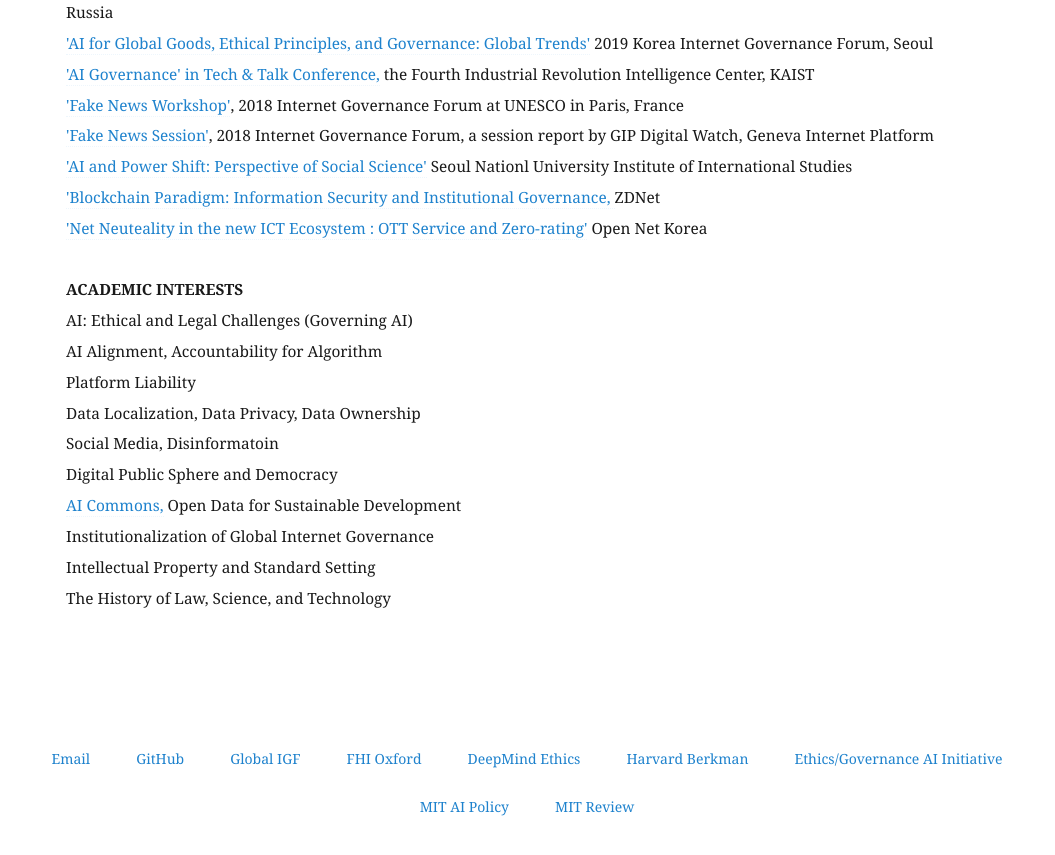
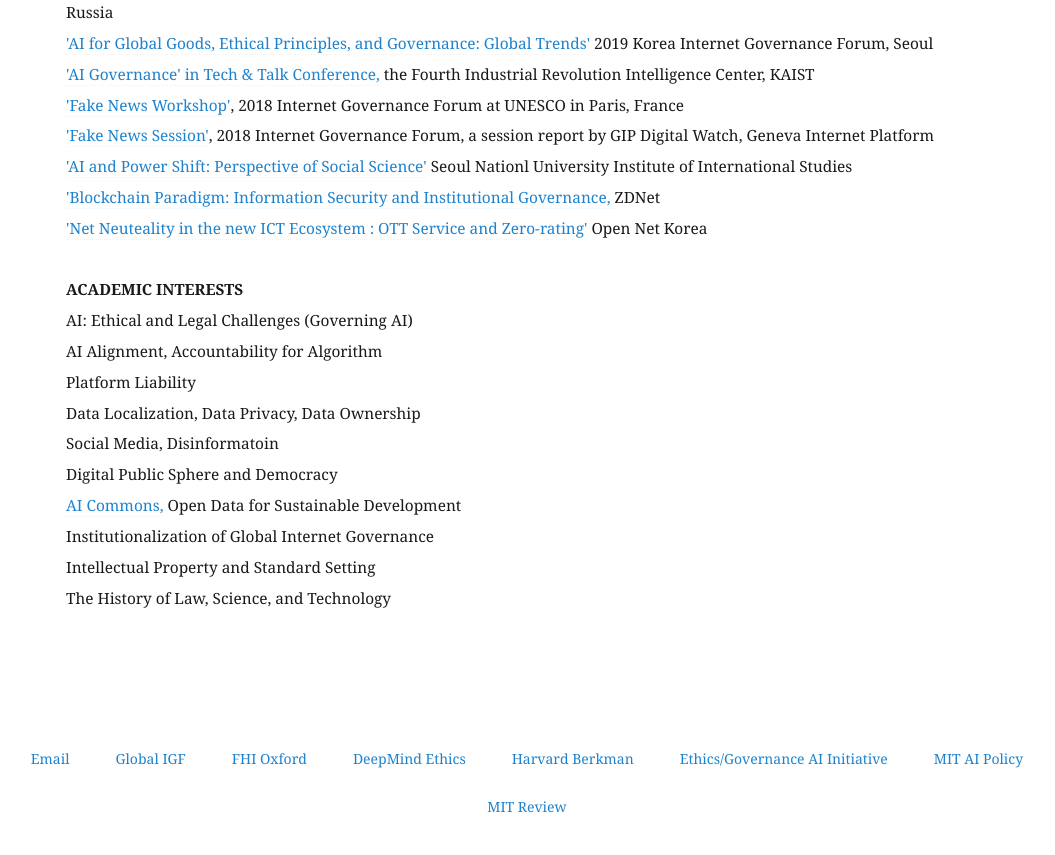
Before and after one commit to eunchangchoi/eunchangchoi.github.io, a Jekyll site: the page built from index.md, in a window 1280 px wide and 900 px high, scrolled down 1629 px. Shown: the top 855 px of the window, without its empty margins (34-1089 px from the left). Built offline with Jekyll 4.4.1, drawn with Linux system fonts in a browser that asks for light colours.

Commit message:
Update default.html

```diff
--- a/_layouts/default.html
+++ b/_layouts/default.html
@@ -60,7 +60,6 @@
 <footer>
    <ul>
    <li><a href="mailto:eunchang.choi@aya.yale.edu">Email</a></li>
-   <li><a href="https://github.com/eunchangchoi"> GitHub</a></li>
    <li><a href="https://www.intgovforum.org/multilingual/content/igf-2019-workshop-selection-results/"> Global IGF</a></li>
    <li><a href="https://governance.ai"> FHI Oxford </a></li>
    <li><a href="https://deepmind.com/applied/deepmind-ethics-society"> DeepMind Ethics </a></li>
```
